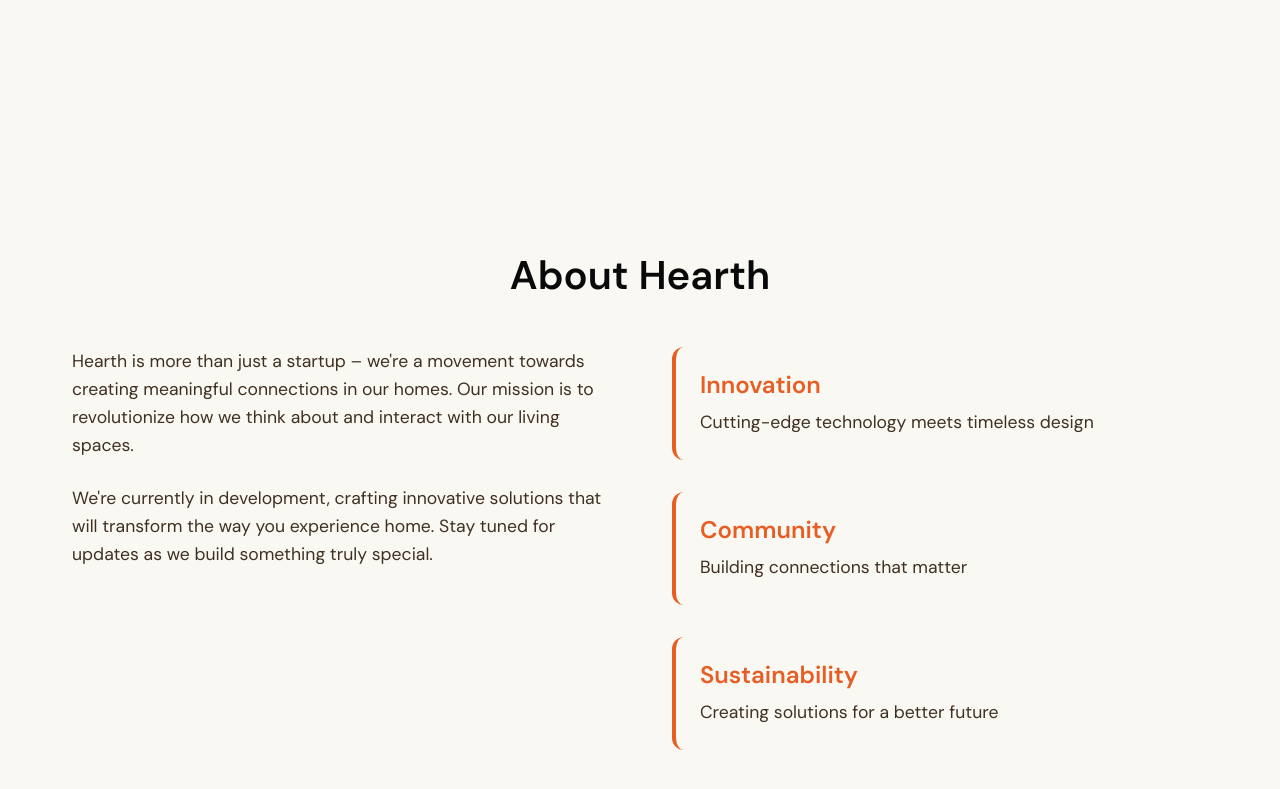
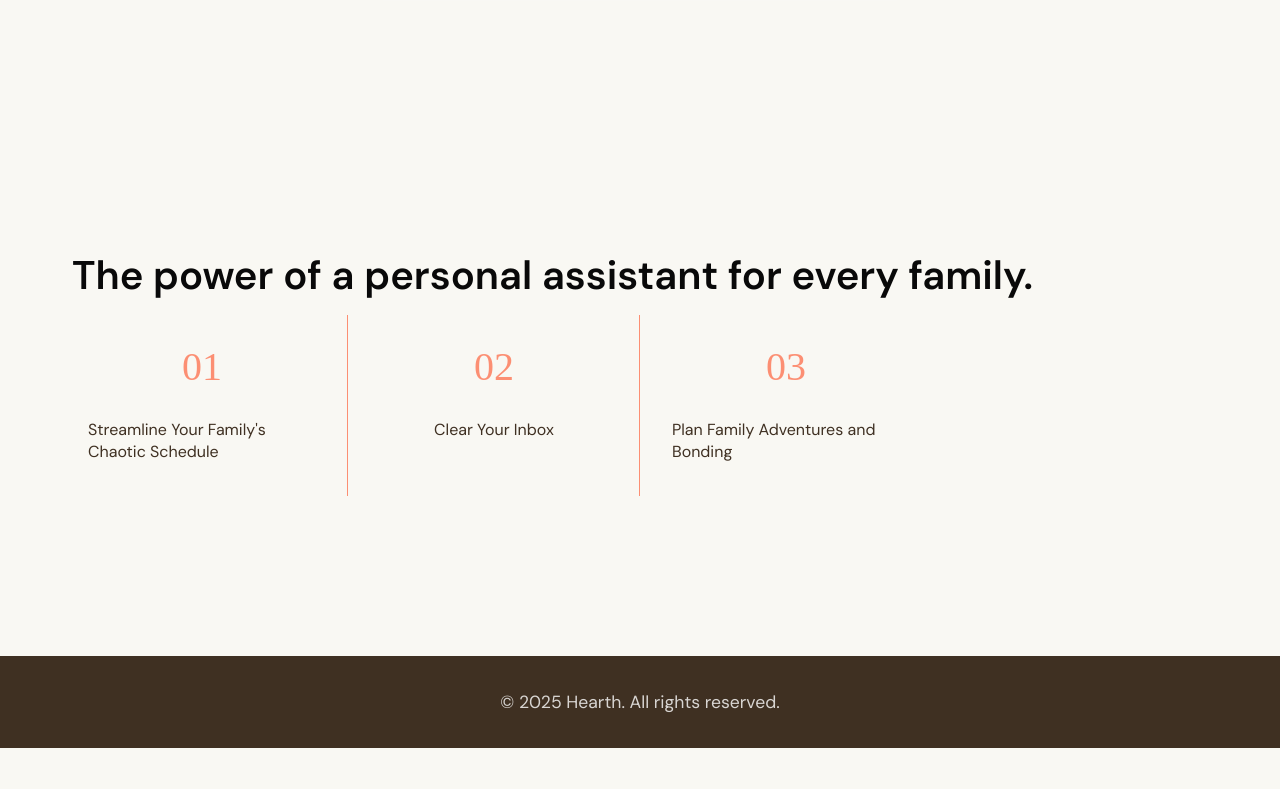
Before and after one commit to hearth-ai/hearth-ai.github.io, a Jekyll site: the page built from index.md, in a window 1280 px wide and 900 px high, scrolled down 815 px. Shown: the top 789 px of the window. Built offline with Jekyll 4.4.1, drawn with Linux system fonts in a browser that asks for light colours; some web fonts are replaced; after the commit the page ends 1563 px from its top, so only the background shows below that.

Commit message:
first draft of about section

```diff
--- a/assets/css/style.css
+++ b/assets/css/style.css
@@ -193,46 +193,49 @@ p {
     background-color: var(--background);
 }
 
-.about h2 {
-    text-align: center;
-    margin-bottom: 3rem;
-    color: var(--almost-black);
+.features-grid {
+    display: grid;
+    grid-template-columns: repeat(4, 1fr);
+    gap: 2rem;
+    max-width: 1200px;
+    margin: 0 auto;
 }
 
-.about-content {
-    display: grid;
-    grid-template-columns: 1fr 1fr;
-    gap: 4rem;
-    align-items: start;
+.feature-item {
+    display: flex;
+    flex-direction: column;
+    align-items: center;
+    text-align: center;
+    padding: 2rem 1rem;
+    position: relative;
 }
 
-.about-text p {
-    font-size: 1.1rem;
-    margin-bottom: 1.5rem;
-    color: var(--dark-brown);
+.feature-item:not(:last-child)::after {
+    content: '';
+    position: absolute;
+    right: -1rem;
+    top: 0;
+    bottom: 0;
+    width: 1px;
+    background-color: var(--light-orange);
 }
 
-.about-features {
-    display: flex;
-    flex-direction: column;
-    gap: 2rem;
+.feature-number {
+    font-family: 'Droid Serif', serif;
+    font-size: 2.5rem;
+    font-weight: 400;
+    color: var(--light-orange);
+    margin-bottom: 2rem;
+    line-height: 1;
 }
 
-.feature {
-    padding: 1.5rem;
-    background-color: var(--background);
-    border-radius: 12px;
-    border-left: 4px solid var(--primary-orange);
-}
-
-.feature h3 {
-    color: var(--primary-orange);
-    margin-bottom: 0.5rem;
-}
-
-.feature p {
+.feature-text {
+    font-family: 'DM Sans', sans-serif;
+    font-size: 1rem;
+    font-weight: 400;
     color: var(--dark-brown);
-    margin-bottom: 0;
+    line-height: 1.4;
+    text-align: left;
 }
 
 /* Contact Page */
@@ -415,9 +418,17 @@ footer {
         align-items: center;
     }
 
-    .about-content {
+    .features-grid {
         grid-template-columns: 1fr;
-        gap: 2rem;
+        gap: 3rem;
+    }
+
+    .feature-item:not(:last-child)::after {
+        display: none;
+    }
+
+    .feature-number {
+        font-size: 2rem;
     }
 
     .contact-grid {
--- a/index.md
+++ b/index.md
@@ -19,25 +19,19 @@ description: Your family's AI-powered executive assistant
 
 <section class="about">
     <div class="container">
-        <h2>About Hearth</h2>
-        <div class="about-content">
-            <div class="about-text">
-                <p>Hearth is more than just a startup – we're a movement towards creating meaningful connections in our homes. Our mission is to revolutionize how we think about and interact with our living spaces.</p>
-                <p>We're currently in development, crafting innovative solutions that will transform the way you experience home. Stay tuned for updates as we build something truly special.</p>
+        <h2>The power of a personal assistant for every family.</h2>
+        <div class="features-grid">
+            <div class="feature-item">
+                <div class="feature-number">01</div>
+                <div class="feature-text">Streamline Your Family's Chaotic Schedule</div>
             </div>
-            <div class="about-features">
-                <div class="feature">
-                    <h3>Innovation</h3>
-                    <p>Cutting-edge technology meets timeless design</p>
-                </div>
-                <div class="feature">
-                    <h3>Community</h3>
-                    <p>Building connections that matter</p>
-                </div>
-                <div class="feature">
-                    <h3>Sustainability</h3>
-                    <p>Creating solutions for a better future</p>
-                </div>
+            <div class="feature-item">
+                <div class="feature-number">02</div>
+                <div class="feature-text">Clear Your Inbox</div>
+            </div>
+            <div class="feature-item">
+                <div class="feature-number">03</div>
+                <div class="feature-text">Plan Family Adventures and Bonding</div>
             </div>
         </div>
     </div>
```
Also changed, not shown: 3 other files.
